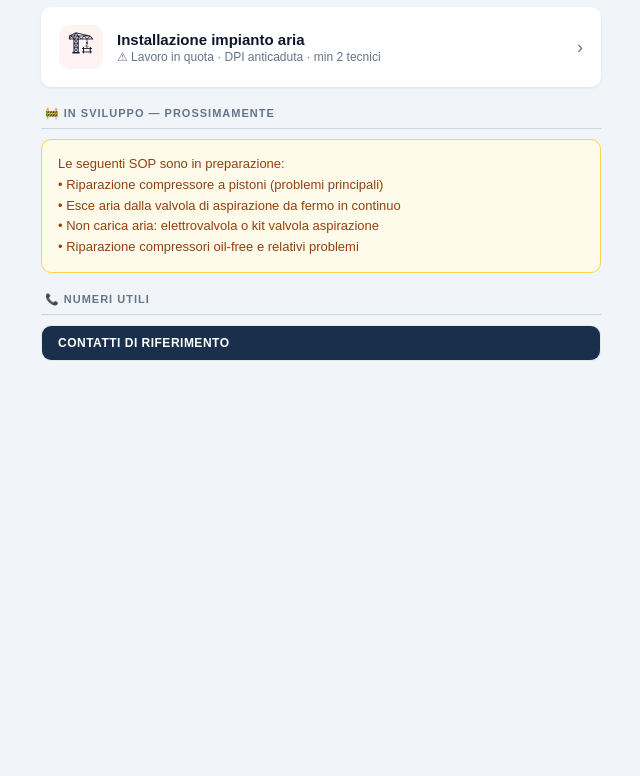
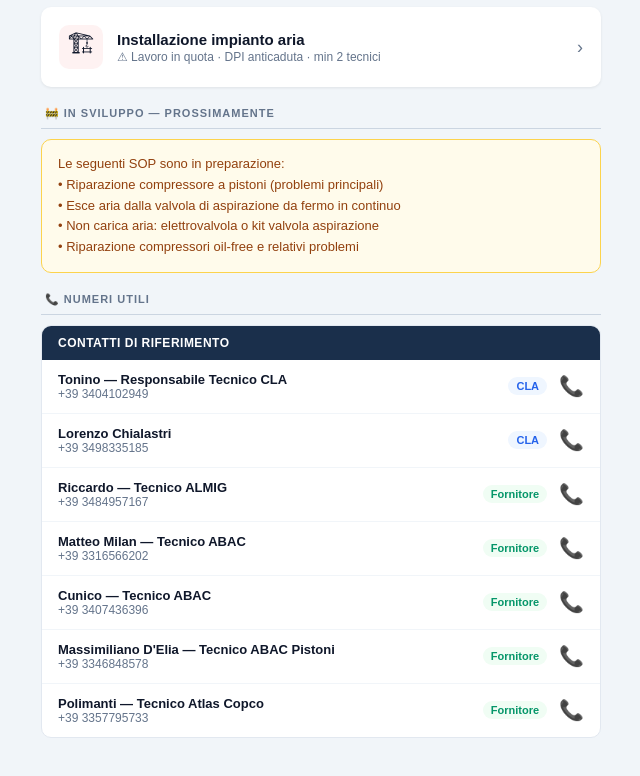
Before and after one commit to LorenzoChialastri/CLA-SOP-Tecnico, a plain HTML site: page index.html in a window 1280 px wide. Shown: the part 1496-2272 px from the top of the page, without its empty margins (319-959 px from the left). Before the commit the page ends 1897 px from the top, so only its background shows below. Drawn offline with Linux system fonts and the light colour scheme.

Commit message:
Add files via upload

```diff
--- a/index.html
+++ b/index.html
@@ -669,11 +669,39 @@
     </div>
 
     <div class="sop-group-label" style="margin-top:20px">📞 NUMERI UTILI</div>
-    <div style="background:white;border:1px solid #E2E8F0;border-radius:10px;overflow:hidden;margin-bottom:20px">
+          <div style="background:white;border:1px solid #E2E8F0;border-radius:10px;overflow:hidden;margin-bottom:20px">
       <div style="background:#1A2F4B;padding:10px 16px">
         <div style="color:white;font-size:12px;font-weight:bold;text-transform:uppercase;letter-spacing:.5px">Contatti di riferimento</div>
       </div>
-      <div id="numeri-utili"></div>
+      <a href="tel:+393404102949" style="display:flex;align-items:center;gap:12px;padding:12px 16px;border-bottom:1px solid #F1F5F9;text-decoration:none;">
+        <div style="flex:1"><div style="font-size:13px;font-weight:bold;color:#0F172A">Tonino — Responsabile Tecnico CLA</div><div style="font-size:12px;color:#64748B">+39 3404102949</div></div>
+        <div style="font-size:11px;font-weight:bold;padding:3px 8px;border-radius:10px;background:#EFF6FF;color:#2563EB">CLA</div>
+        <div style="font-size:20px">📞</div>
+      </a><a href="tel:+393498335185" style="display:flex;align-items:center;gap:12px;padding:12px 16px;border-bottom:1px solid #F1F5F9;text-decoration:none;">
+        <div style="flex:1"><div style="font-size:13px;font-weight:bold;color:#0F172A">Lorenzo Chialastri</div><div style="font-size:12px;color:#64748B">+39 3498335185</div></div>
+        <div style="font-size:11px;font-weight:bold;padding:3px 8px;border-radius:10px;background:#EFF6FF;color:#2563EB">CLA</div>
+        <div style="font-size:20px">📞</div>
+      </a><a href="tel:+393484957167" style="display:flex;align-items:center;gap:12px;padding:12px 16px;border-bottom:1px solid #F1F5F9;text-decoration:none;">
+        <div style="flex:1"><div style="font-size:13px;font-weight:bold;color:#0F172A">Riccardo — Tecnico ALMIG</div><div style="font-size:12px;color:#64748B">+39 3484957167</div></div>
+        <div style="font-size:11px;font-weight:bold;padding:3px 8px;border-radius:10px;background:#F0FDF4;color:#059669">Fornitore</div>
+        <div style="font-size:20px">📞</div>
+      </a><a href="tel:+393316566202" style="display:flex;align-items:center;gap:12px;padding:12px 16px;border-bottom:1px solid #F1F5F9;text-decoration:none;">
+        <div style="flex:1"><div style="font-size:13px;font-weight:bold;color:#0F172A">Matteo Milan — Tecnico ABAC</div><div style="font-size:12px;color:#64748B">+39 3316566202</div></div>
+        <div style="font-size:11px;font-weight:bold;padding:3px 8px;border-radius:10px;background:#F0FDF4;color:#059669">Fornitore</div>
+        <div style="font-size:20px">📞</div>
+      </a><a href="tel:+393407436396" style="display:flex;align-items:center;gap:12px;padding:12px 16px;border-bottom:1px solid #F1F5F9;text-decoration:none;">
+        <div style="flex:1"><div style="font-size:13px;font-weight:bold;color:#0F172A">Cunico — Tecnico ABAC</div><div style="font-size:12px;color:#64748B">+39 3407436396</div></div>
+        <div style="font-size:11px;font-weight:bold;padding:3px 8px;border-radius:10px;background:#F0FDF4;color:#059669">Fornitore</div>
+        <div style="font-size:20px">📞</div>
+      </a><a href="tel:+393346848578" style="display:flex;align-items:center;gap:12px;padding:12px 16px;border-bottom:1px solid #F1F5F9;text-decoration:none;">
+        <div style="flex:1"><div style="font-size:13px;font-weight:bold;color:#0F172A">Massimiliano D'Elia — Tecnico ABAC Pistoni</div><div style="font-size:12px;color:#64748B">+39 3346848578</div></div>
+        <div style="font-size:11px;font-weight:bold;padding:3px 8px;border-radius:10px;background:#F0FDF4;color:#059669">Fornitore</div>
+        <div style="font-size:20px">📞</div>
+      </a><a href="tel:+393357795733" style="display:flex;align-items:center;gap:12px;padding:12px 16px;text-decoration:none;">
+        <div style="flex:1"><div style="font-size:13px;font-weight:bold;color:#0F172A">Polimanti — Tecnico Atlas Copco</div><div style="font-size:12px;color:#64748B">+39 3357795733</div></div>
+        <div style="font-size:11px;font-weight:bold;padding:3px 8px;border-radius:10px;background:#F0FDF4;color:#059669">Fornitore</div>
+        <div style="font-size:20px">📞</div>
+      </a>
     </div>
 
   </div>
```
